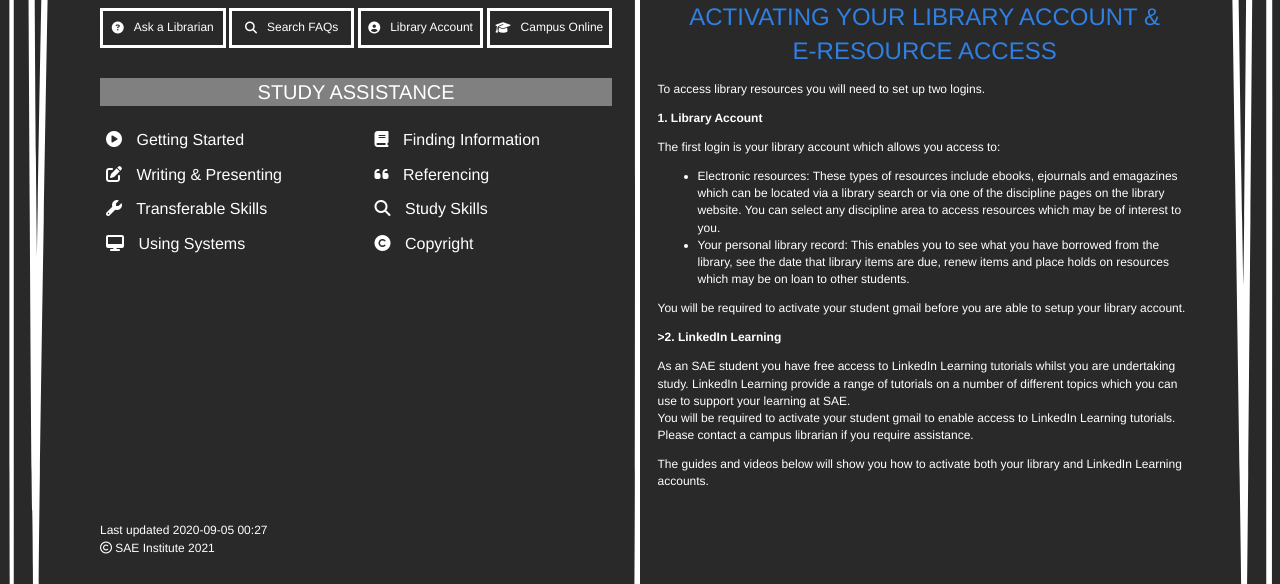
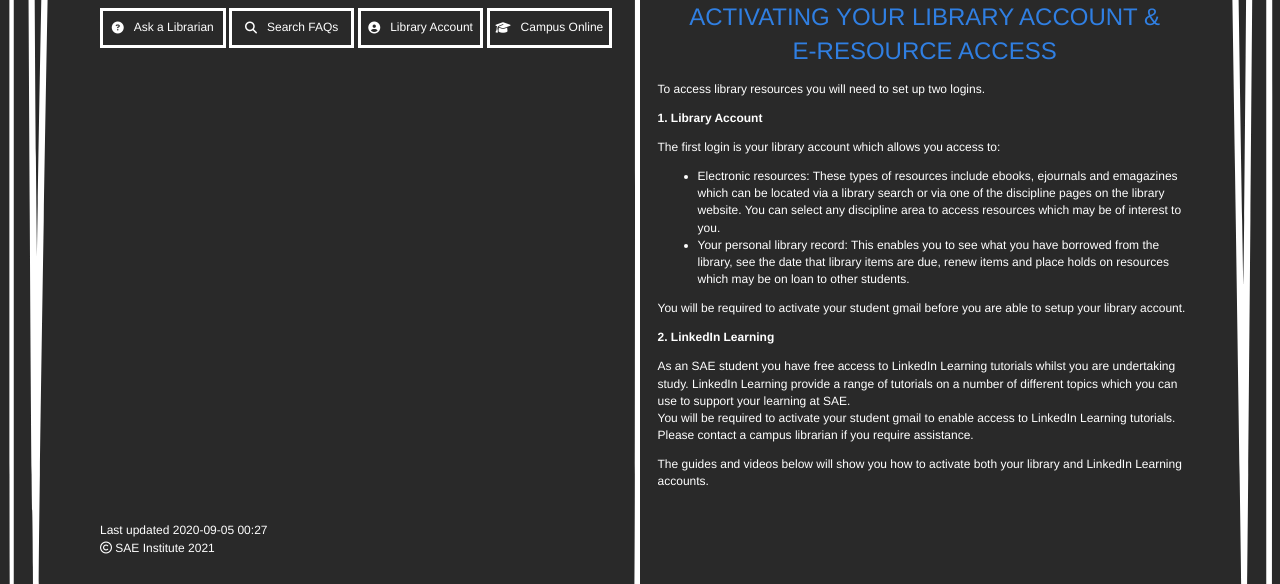
Before and after one commit to retr8bit/saeuk-library, a PHP site: page /welcome.html in a window 1280 px wide. Shown: the part 289-873 px from the top of the page. Run offline with PHP 8.4, Linux system fonts and the light colour scheme; some libraries are stand-ins or nearby versions.

Commit message:
welcome-1

```diff
--- a/style.css
+++ b/style.css
@@ -163,19 +163,7 @@ text-align: left;
 }
 
 /* Tablet Dynamic style */
-/* Removed for browser compatibility
-@media only screen and (max-width:1300px) {
-  .td {
-  width:100%;
-  }
-  .sub-resource {
-  background-color:#292929;
-  }
-      footer {
-          background-color:#292929;
-      }
-  }
-*/
+
 @media only screen and (max-width:925px) {
   .td {
     width:100%;
@@ -279,8 +267,8 @@ text-align: left;
     width:100px;
   }
   footer {
-    background-color:transparent;
     text-align: right;
+    margin:0;
   }
   body {
     height:1550px;
--- a/welcome.html
+++ b/welcome.html
@@ -50,50 +50,6 @@
                 </script>
 
           </div>
-            <div class="study-guide">
-          <h2>Study Assistance</h2>
-            <div class="study-block">
-                <a href=""><div class="button1">
-                    <i class="fas fa-play-circle"></i>
-                    Getting Started
-                </div></a>
-                <a href=""><div class="button1">
-                    <i class="fas fa-book"></i>
-                    Finding Information
-                </div></a>
-            </div>
-            <div class="study-block">
-                <a href=""><div class="button1">
-                    <i class="fas fa-edit"></i>
-                    Writing & Presenting
-                </div></a>
-                <a href=""><div class="button1">
-                    <i class="fas fa-quote-left"></i>
-                    Referencing
-                </div></a>
-            </div>
-            <div class="study-block">
-                <a href=""><div class="button1">
-                    <i class="fas fa-wrench"></i>
-                    Transferable Skills
-                </div></a>
-                <a href=""><div class="button1">
-                    <i class="fas fa-search"></i>
-                    Study Skills
-                </div></a>
-            </div>
-            <div class="study-block">
-                <a href=""><div class="button1">
-                    <i class="fas fa-desktop"></i>
-                    Using Systems
-                </div></a>
-                <a href=""><div class="button1">
-                    <i class="fas fa-copyright"></i>
-                    Copyright
-                </div></a>
-            </div>
-            </div>
-
         </div>
       <div class="td" style="text-align:center;">
         <div class="welcome-content">
@@ -119,7 +75,7 @@
                 </ul>
             </p>
             <p>You will be required to activate your student gmail before you are able to setup your library account.</p>
-            <p><b>>2.   LinkedIn Learning</b></p>
+            <p><b>2.   LinkedIn Learning</b></p>
             <p>As an SAE student you have free access to LinkedIn Learning tutorials whilst you are undertaking study.  LinkedIn Learning provide a range of tutorials on a number of different topics which you can use to support your learning at SAE.<br>
                 You will be required to activate your student gmail to enable access to LinkedIn Learning tutorials.  Please contact a campus librarian if you require assistance.</p>
             <p>The guides and videos below will show you how to activate both your library and LinkedIn Learning accounts.</p>
```
